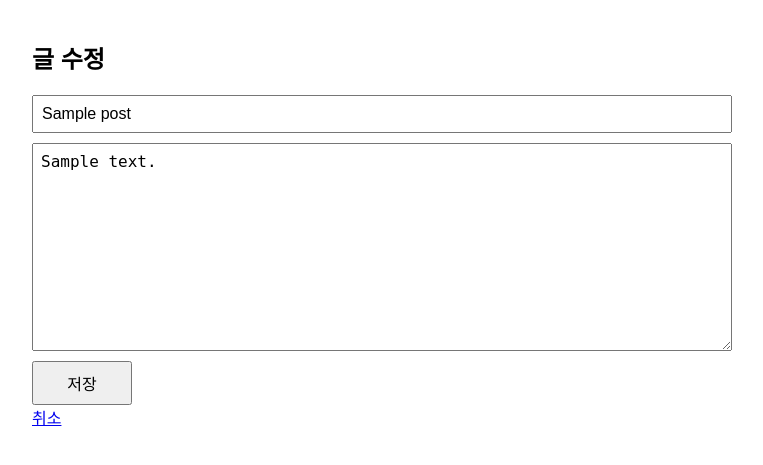
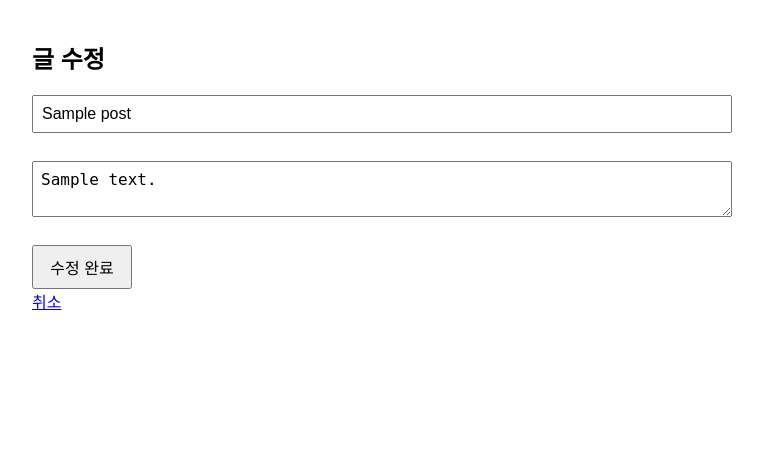
Before and after one commit to seoyeon59/de_homepage, a Flask app: template templates/edit.html in a window 1280 px wide. Shown: the top 465 px of the page, without its empty margins (258-1021 px from the left). Run offline with Flask 3, Linux system fonts and the light colour scheme; the template is opened without the code that fills it: most values are stand-ins (such as "Sample title", 1, 10 or a date in 2020).

Commit message:
commit and push

```diff
--- a/templates/edit.html
+++ b/templates/edit.html
@@ -10,10 +10,10 @@
 
 <body>
   <h2>글 수정</h2>
-  <form action="{{ url_for('edit', post_id=post_id) }}" method="post">
-    <input type="text" name="title" value="{{ post.title }}" required>
-    <textarea name="content" rows="10" required>{{ post.content }}</textarea>
-    <button type="submit">저장</button>
+  <form method="post">
+    <input type="text" name="title" value="{{ post.title }}" required><br>
+    <textarea name="content" required>{{ post.content }}</textarea><br>
+    <button type="submit">수정 완료</button>
   </form>
   <a href="{{ url_for('post_detail', post_id=post_id) }}">취소</a>
 </body>
```
